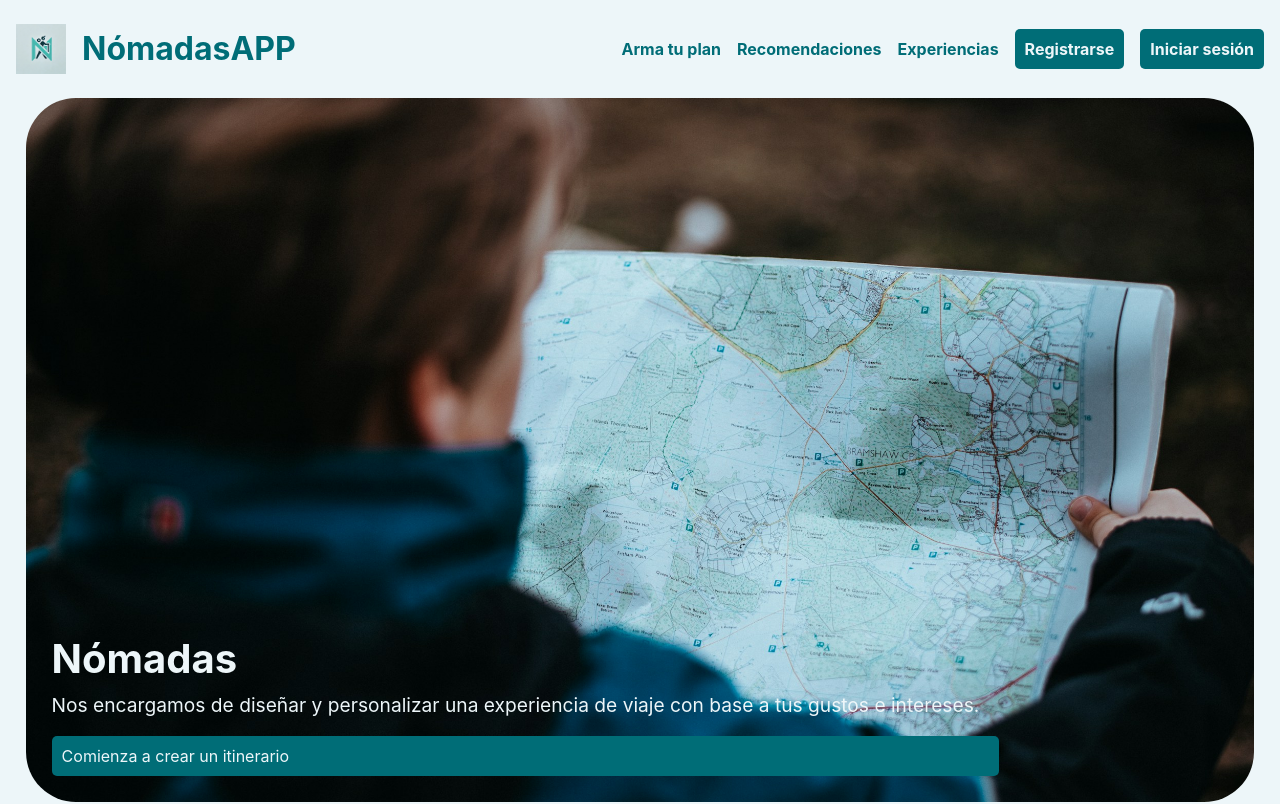
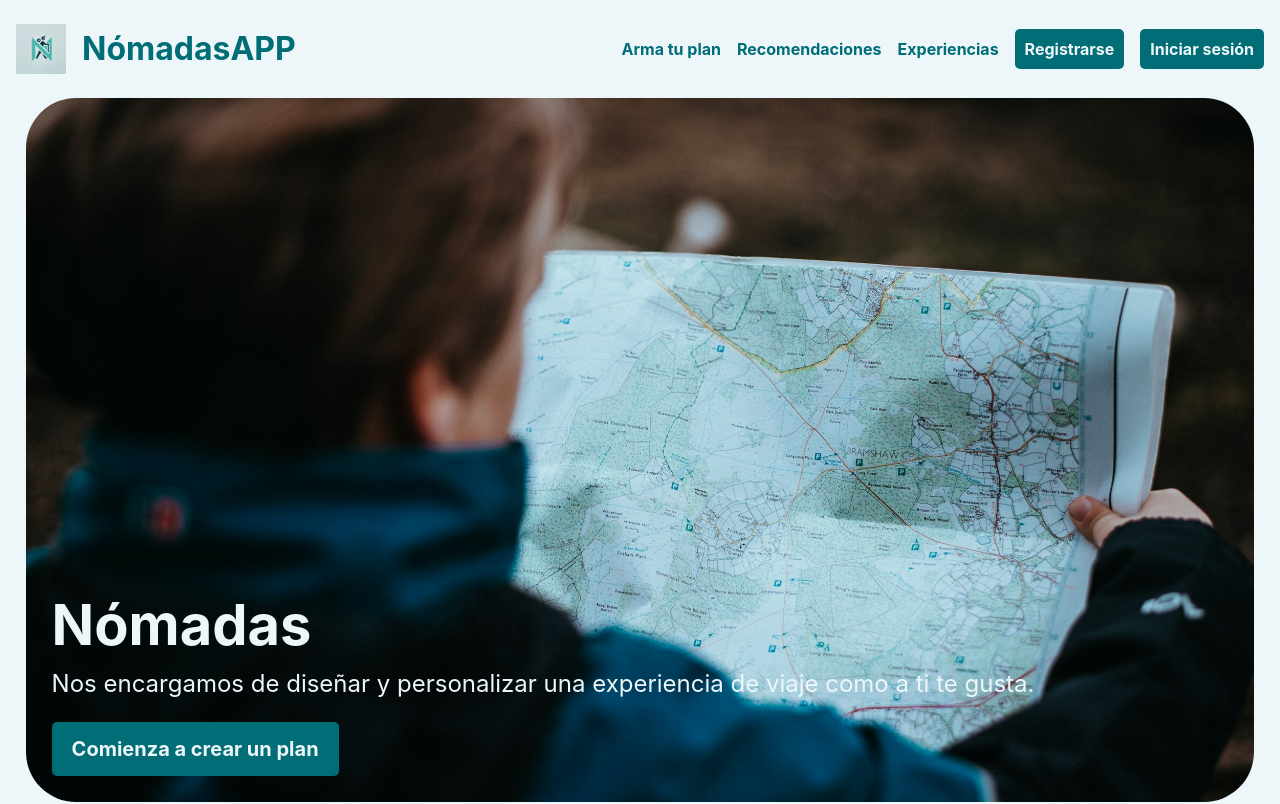
Before and after one commit to benjir03/nomadasAPP, a React (Create React App) app: page /Inicio in a window 1280 px wide. Shown: the top 804 px of the page. Built offline with nearby package versions, Linux system fonts and the light colour scheme.

Commit message:
armarplan css

```diff
--- a/src/estilos/styArmarPlan.css
+++ b/src/estilos/styArmarPlan.css
@@ -6,11 +6,19 @@
   background-color: var(--background-color);
 }
 
+.contenedorImagen {
+  height: 88vh;
+}
+
 /* Contenedor principal */
 .container {
   width: 90%;
   margin: auto;
   max-width: 1200px;
+}
+
+.container h1 {
+  font-size: 3.5rem;
 }
 
 /* Selector principal */
--- a/src/estilos/styGeneral.css
+++ b/src/estilos/styGeneral.css
@@ -7,12 +7,14 @@
 
 .botonAccion {
   background-color: var(--primary-color);
-  padding: 0.4rem;
+  padding: 0rem;
   border-radius: 50px;
+  font-weight: bold;
 }
 
 .botonAccion:hover {
   color: var(--primary-color);
+  color: var(--background-color);
 }
 
 .contenedorImagen {
@@ -27,8 +29,6 @@
 
   justify-content: flex-start;
   border-radius: 50px;
-
-  height: 88vh;
 }
 
 .contenidoImagen {
@@ -41,12 +41,33 @@
 }
 
 .contenidoImagen h1 {
-  font-size: 2.5em;
+  font-size: 3.5em;
   margin: 0;
 }
 
 .contenidoImagen p {
-  font-size: 1.2em;
+  font-size: 1.5em;
   color: var(--background-color);
   margin-top: 10px;
 }
+
+.botonAccion2 {
+  padding: 15px 20px;
+  background-color: var(--primary-color);
+  color: var(--background-color);
+  border: none;
+  border-radius: 5px;
+  cursor: pointer;
+  transition: background-color 0.3s;
+
+  font-size: 1.25rem; /* Ajusta el tamaño del texto aquí */
+
+  text-decoration: none; /* Quita el subrayado */
+  display: inline-block; /* Asegura que se comporte como un botón */
+  font-weight: bold;
+}
+
+.botonAccion2:hover {
+  background-color: var(--secondary-color);
+  color: var(--background-color);
+}
--- a/src/estilos/styInicio.css
+++ b/src/estilos/styInicio.css
@@ -6,27 +6,13 @@
   background-color: var(--background-color);
 }
 
-.create-itinerary-button {
-  padding: 15px 25px;
-  background-color: var(--primary-color);
-  color: var(--background-color);
-  border: none;
-  border-radius: 5px;
-  cursor: pointer;
-  transition: background-color 0.3s;
-  font-size: 15px; /* Ajusta el tamaño del texto aquí */
-  text-decoration: none; /* Quita el subrayado */
-  display: inline-block; /* Asegura que se comporte como un botón */
-}
-
-.create-itinerary-button:hover {
-  background-color: var(--secondary-color);
-  color: var(--background-color);
-}
-
 /* Estilo para la sección de categorías */
 .categories-section {
   padding: 20px;
+}
+
+.contenedorImagen {
+  height: 88vh;
 }
 
 .categories {
--- a/src/views/ArmarPlan.jsx
+++ b/src/views/ArmarPlan.jsx
@@ -1,5 +1,5 @@
 import React from "react";
-import backgroundImage from "../imgs/backgroundlobby.jpg";
+import backgroundImage from "../imgs/viajero.jpg";
 import imgVilla from "../imgs/Imgvilla.jpg";
 import imgApartamento from "../imgs/apartamento.jpg";
 import imgResort from "../imgs/resort.jpg";
@@ -8,15 +8,16 @@ import "../estilos/styArmarPlan.css";
 
 export default function ArmarPlan() {
   return (
-    <div>
+    <div className="armarPlan">
       {/* Contenedor con imagen de fondo solo para la sección principal */}
       <div
-        className="background-section"
+        className="contenedorImagen"
         style={{
           backgroundImage: `url(${backgroundImage})`,
         }}
       >
         <div className="container">
+          <h1>¡Busquemos actividades!</h1>
           {/* Selector principal con fondo azul claro */}
           <div className="selector-principal">
             <div className="selector-row">
--- a/src/views/Inicio.jsx
+++ b/src/views/Inicio.jsx
@@ -22,10 +22,10 @@ function Inicio() {
           <h1>Nómadas</h1>
           <p>
             Nos encargamos de diseñar y personalizar una experiencia de viaje
-            con base a tus gustos e intereses.
+            como a ti te gusta.
           </p>
-          <Link to="/ArmarPlan" className="create-itinerary-button botonAccion">
-            Comienza a crear un itinerario
+          <Link to="/ArmarPlan" className="botonAccion2">
+            Comienza a crear un plan
           </Link>
         </div>
       </section>
```
Also changed, not shown: src/imgs/viajero.jpg (added).
